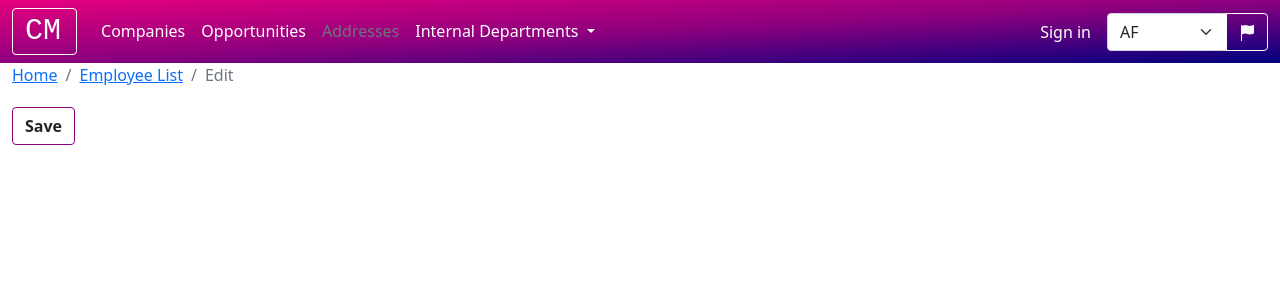
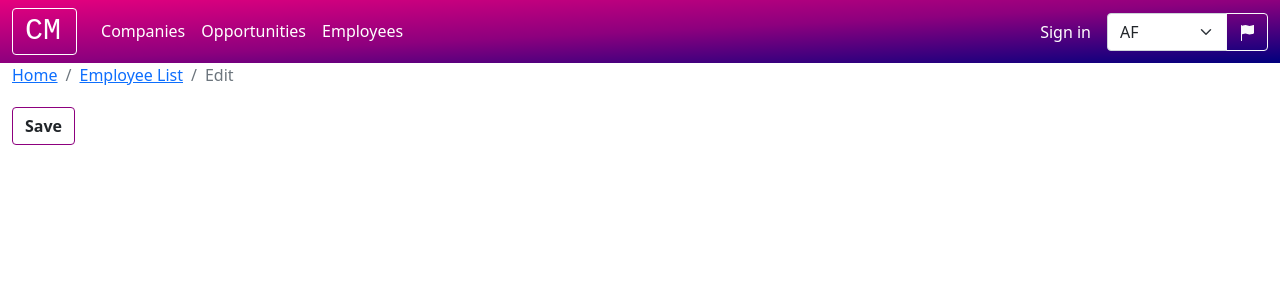
Before and after one commit to marketulinek/czechitas-django-1, a Django app: template company_manager/crm/templates/employee/update_employee.html in a window 1280 px wide. Shown: the top 300 px of the page. Run offline with Django 3.2, Linux system fonts and the light colour scheme; the template is opened without the code that fills it, so the values that code supplies are empty.

Commit message:
Removed adressess link and changes in employee link

```diff
--- a/company_manager/crm/templates/base.html
+++ b/company_manager/crm/templates/base.html
@@ -23,20 +23,8 @@
               <li class="nav-item">
                 <a class="nav-link" href="{% url 'opportunity_list' %}">{% trans 'Opportunities' %}</a>
               </li>
-              <li class="nav-item disabled">
-                <a class="nav-link disabled">{% trans 'Addresses' %}</a>
-              </li>
-              <li class="nav-item dropdown">
-                <a class="nav-link dropdown-toggle" href="#" id="navbarDropdown" role="button" data-bs-toggle="dropdown" aria-expanded="false">
-                  {% trans 'Internal Departments' %}
-                </a>
-                <ul class="dropdown-menu" aria-labelledby="navbarDropdown">
-                  <li><a class="dropdown-item" href="#">{% trans 'Sales' %}</a></li>
-                  <li><a class="dropdown-item" href="#">{% trans 'Human Resources' %}</a></li>
-                  <li><a class="dropdown-item" href="#">IT</a></li>
-                  <li><hr class="dropdown-divider"></li>
-                  <li><a class="dropdown-item" href="{% url 'employee_list' %}">{% trans 'All' %}</a></li>
-                </ul>
+              <li class="nav-item">
+                <a class="nav-link" href="{% url 'employee_list' %}">{% trans 'Employees' %}</a>
               </li>
             </ul>
 
```
